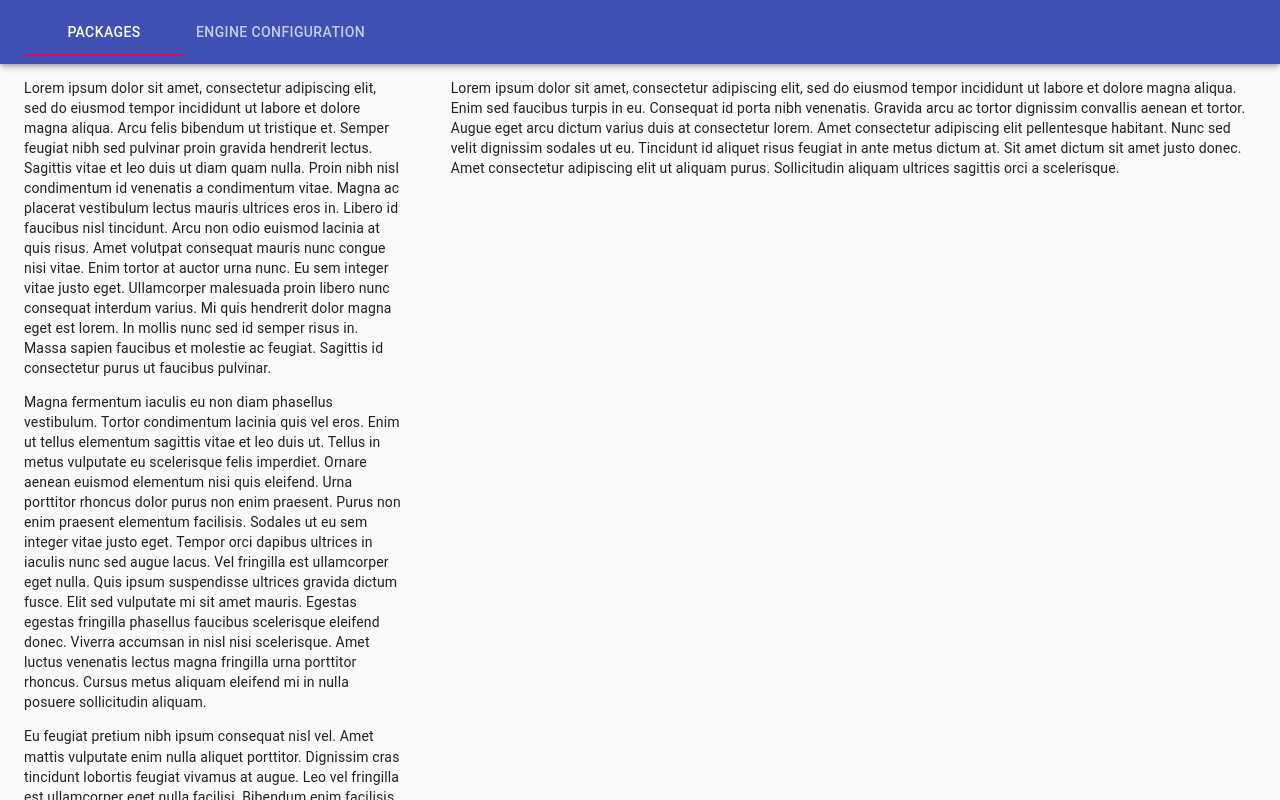
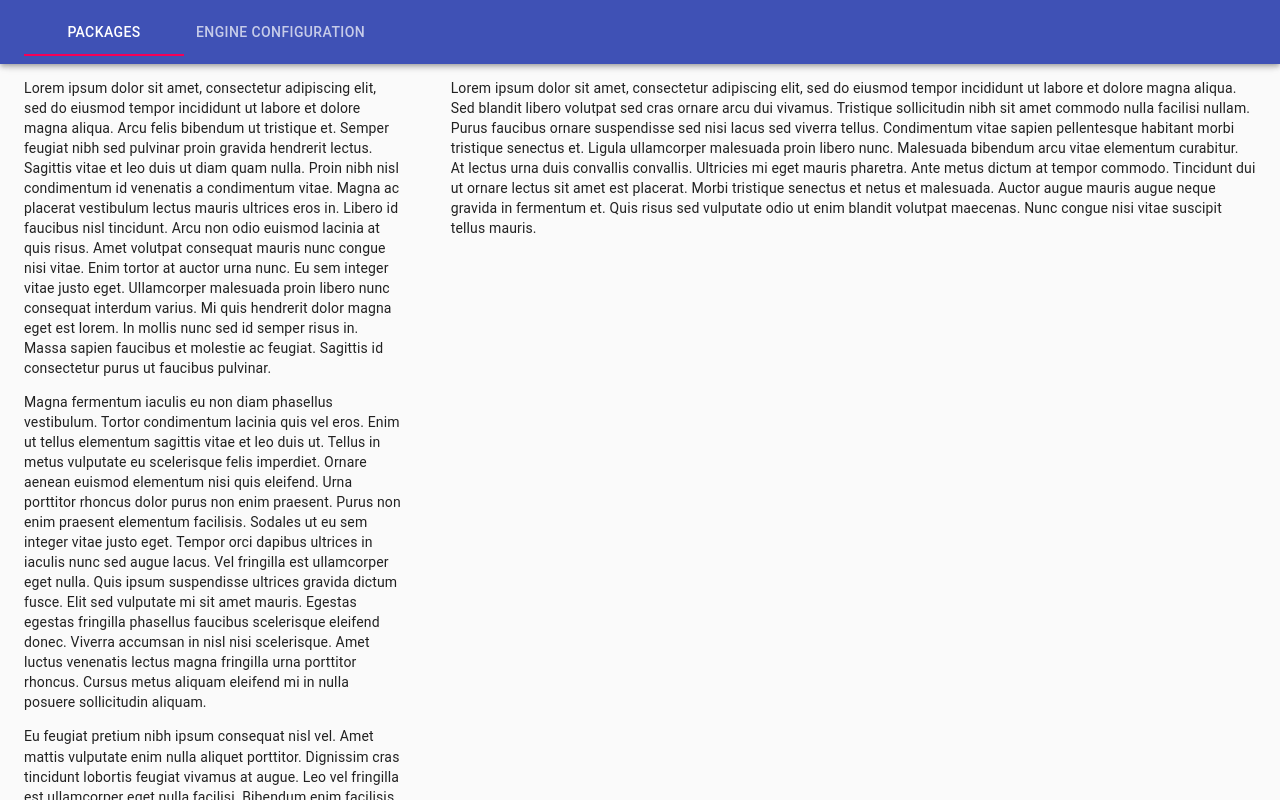
Before and after one commit to duganchen/slipgate, a React (Create React App) app in the folder renderer/: page / in a window 1280 px wide. Built offline with nearby package versions, Linux system fonts and the light colour scheme.

Commit message:
Use the package interaction panel

```diff
--- a/renderer/src/components/PackageInteraction/PackageInteraction.tsx
+++ b/renderer/src/components/PackageInteraction/PackageInteraction.tsx
@@ -1,5 +1,24 @@
 import React from "react";
+import { Container } from "@material-ui/core";
 
 export const PackageInteraction = () => {
-  return <p>PackageItem</p>;
+  return (
+    <Container>
+      <p>
+        Lorem ipsum dolor sit amet, consectetur adipiscing elit, sed do eiusmod
+        tempor incididunt ut labore et dolore magna aliqua. Sed blandit libero
+        volutpat sed cras ornare arcu dui vivamus. Tristique sollicitudin nibh
+        sit amet commodo nulla facilisi nullam. Purus faucibus ornare
+        suspendisse sed nisi lacus sed viverra tellus. Condimentum vitae sapien
+        pellentesque habitant morbi tristique senectus et. Ligula ullamcorper
+        malesuada proin libero nunc. Malesuada bibendum arcu vitae elementum
+        curabitur. At lectus urna duis convallis convallis. Ultricies mi eget
+        mauris pharetra. Ante metus dictum at tempor commodo. Tincidunt dui ut
+        ornare lectus sit amet est placerat. Morbi tristique senectus et netus
+        et malesuada. Auctor augue mauris augue neque gravida in fermentum et.
+        Quis risus sed vulputate odio ut enim blandit volutpat maecenas. Nunc
+        congue nisi vitae suscipit tellus mauris.
+      </p>
+    </Container>
+  );
 };
--- a/renderer/src/components/Packages/Packages.tsx
+++ b/renderer/src/components/Packages/Packages.tsx
@@ -1,5 +1,6 @@
 import React from "react";
 import { Box, Container } from "@material-ui/core";
+import PackageInteraction from "../PackageInteraction";
 
 export const Packages = () => {
   return (
@@ -157,20 +158,7 @@ export const Packages = () => {
       </Box>
 
       <Box overflow="auto" flexBasis={0} flexGrow={2}>
-        <Container>
-          <p>
-            Lorem ipsum dolor sit amet, consectetur adipiscing elit, sed do
-            eiusmod tempor incididunt ut labore et dolore magna aliqua. Enim sed
-            faucibus turpis in eu. Consequat id porta nibh venenatis. Gravida
-            arcu ac tortor dignissim convallis aenean et tortor. Augue eget arcu
-            dictum varius duis at consectetur lorem. Amet consectetur adipiscing
-            elit pellentesque habitant. Nunc sed velit dignissim sodales ut eu.
-            Tincidunt id aliquet risus feugiat in ante metus dictum at. Sit amet
-            dictum sit amet justo donec. Amet consectetur adipiscing elit ut
-            aliquam purus. Sollicitudin aliquam ultrices sagittis orci a
-            scelerisque.
-          </p>
-        </Container>
+        <PackageInteraction />
       </Box>
     </Box>
   );
```
